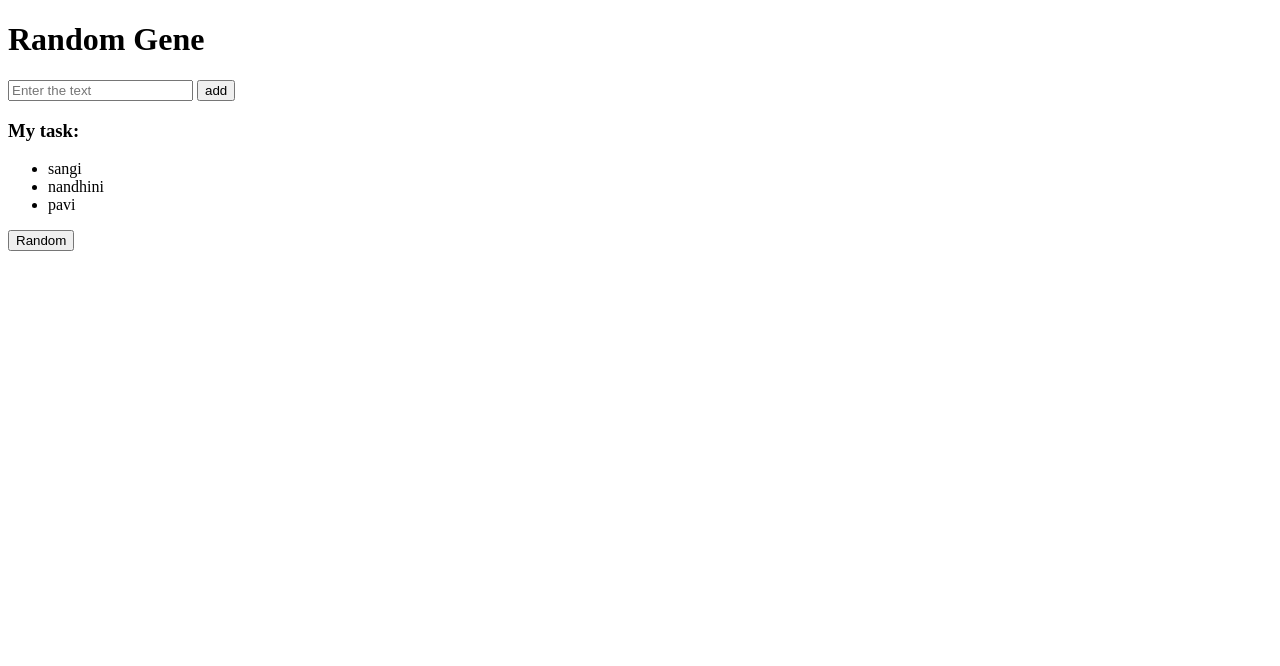
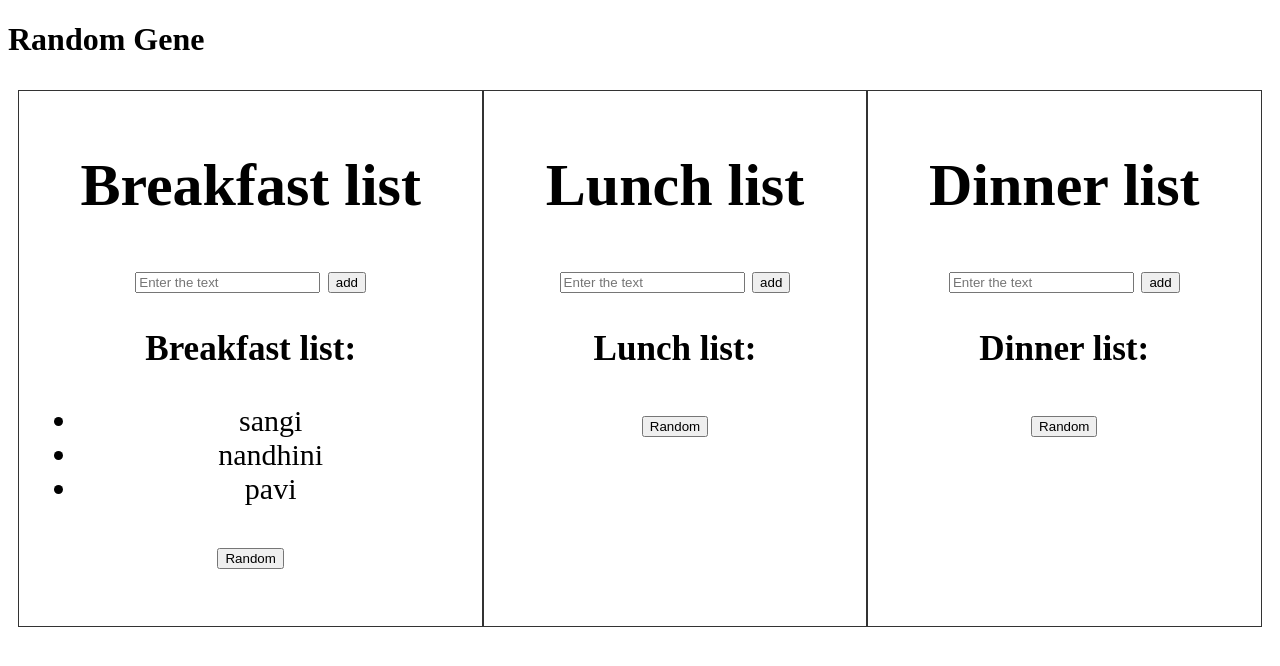
Before and after one commit to karthi07/js_basics, a plain HTML site: page index.html in a window 1280 px wide. Drawn offline with Linux system fonts and the light colour scheme.

Commit message:
modify index page with extended features

```diff
--- /dev/null
+++ b/index.css
@@ -0,0 +1,12 @@
+.grid-container {
+    display: grid;
+    grid-template-columns: auto auto auto;
+    padding: 10px;
+  }
+  .grid-item {
+    background-color: rgba(255, 255, 255, 0.8);
+    border: 1px solid rgba(0, 0, 0, 0.8);
+    padding: 20px;
+    font-size: 30px;
+    text-align: center;
+  }
--- a/index.html
+++ b/index.html
@@ -2,9 +2,14 @@
 <html>
 <head>
 <title>Random Gene </title>
+<link href="index.css" rel="stylesheet">
 </head>
 <body>
     <h1>Random Gene </h1>
+
+    <div class="grid-container">
+        <div class="grid-item">
+        <h1>Breakfast list </h1>
             <div id = "ctn">
                 <div id="input-section">
                     <input type ="text" placeholder="Enter the text" id="todo-text" />
@@ -12,10 +17,9 @@
                 </div>
                 <div id="list-section">
 
-            <h3>My task: </h3>
+                    <h3>Breakfast list: </h3>
                     <ul id="todo-ul">
                     </ul>
-        </div>
                 </div>
                 <div>
                     <button onclick="getRandom()"> Random</button>
@@ -23,6 +27,56 @@
                 <div>
                     <h3 id="selectedItem">  </h3>
                 </div>
+            </div>
+        </div>
+
+
+        <div class="grid-item">
+            <h1>Lunch list </h1>
+
+            <div id = "ctn">
+                <div id="input-section">
+                    <input type ="text" placeholder="Enter the text" id="todo-text" />
+                    <button onclick="addTask()"> add</button>
+                </div>
+                <div id="list-section">
+
+                    <h3>Lunch list: </h3>
+                    <ul id="todo-ul">
+                    </ul>
+                </div>
+                <div>
+                    <button onclick="getRandom()"> Random</button>
+                </div>
+                <div>
+                    <h3 id="selectedItem">  </h3>
+                </div>
+            </div>
+        </div>
+
+        <div class="grid-item">
+            <h1>Dinner list </h1>
+
+            <div id = "ctn">
+                <div id="input-section">
+                    <input type ="text" placeholder="Enter the text" id="todo-text" />
+                    <button onclick="addTask()"> add</button>
+                </div>
+                <div id="list-section">
+
+                    <h3>Dinner list: </h3>
+                    <ul id="todo-ul">
+                    </ul>
+                </div>
+                <div>
+                    <button onclick="getRandom()"> Random</button>
+                </div>
+                <div>
+                    <h3 id="selectedItem">  </h3>
+                </div>
+            </div>
+        </div>
+</div>
 <script src="main.js"></script>
 </body>
 </html>
```
Lines whose indentation alone changed are shown as unchanged.
